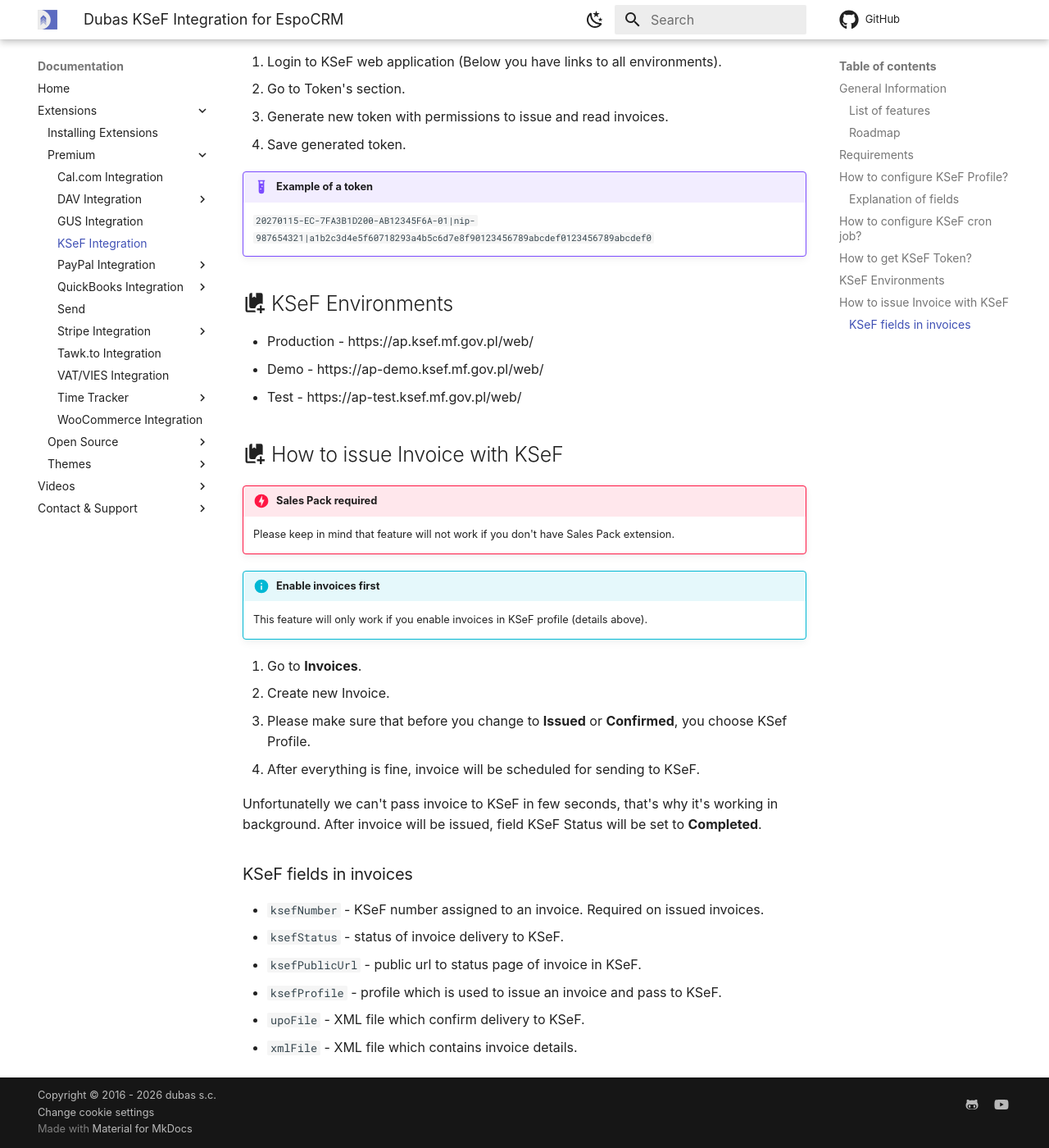
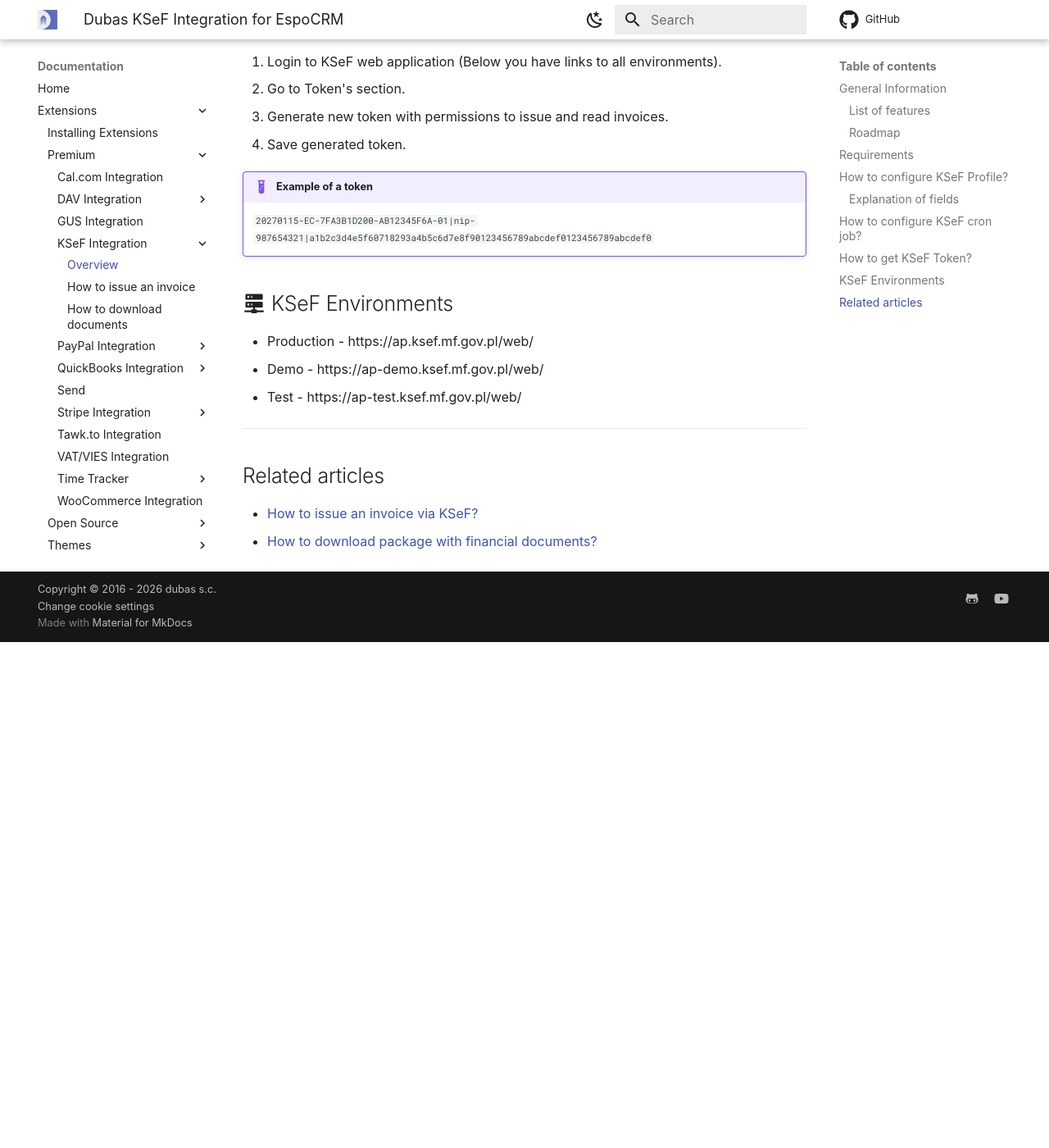
Before and after one commit to dubas-pro/documentation, an MkDocs documentation site: the page built from docs/extensions/ksef/index.md, in a window 1280 px wide and 1400 px high, scrolled down 3152 px. Shown: the whole window at 82% size. Built offline with MkDocs 1.6.1 and Material for MkDocs 9.7.7, drawn with Linux system fonts in a browser that asks for light colours; some web fonts are replaced; comment, search, counter and statistics services are not loaded; after the commit the page ends 3935 px from its top, so only the background shows below that.

```diff
--- a/docs/extensions/ksef/index.md
+++ b/docs/extensions/ksef/index.md
@@ -24,7 +24,7 @@ Dubas Ksef Integration is an extension developed by our company that enables sea
 - The Expenses module can be used for all invoices, not just those from KSeF. You can manually enter expenses from other sources as needed.
 - The integration enables you to send invoices issued in Sales Pack directly to KSeF.
 
-### Roadmap
+### :material-map-marker-distance: Roadmap
 
 - Authorization via certificates (required before 2027).
 - Support for offline modes (requires certificates).
@@ -86,32 +86,15 @@ By default it'll download automatically expenses from KSeF every 5 minutes for a
 !!! example "Example of a token"
     `20270115-EC-7FA3B1D200-AB12345F6A-01|nip-987654321|a1b2c3d4e5f60718293a4b5c6d7e8f90123456789abcdef0123456789abcdef0`
 
-## :material-book-plus-multiple: KSeF Environments
+## :material-server-network: KSeF Environments
 
 - Production - https://ap.ksef.mf.gov.pl/web/
 - Demo - https://ap-demo.ksef.mf.gov.pl/web/
 - Test - https://ap-test.ksef.mf.gov.pl/web/
 
-## :material-book-plus-multiple: How to issue Invoice with KSeF
+---
 
-!!! danger "Sales Pack required"
-    Please keep in mind that feature will not work if you don't have Sales Pack extension.
+## Related articles
 
-!!! info "Enable invoices first"
-    This feature will only work if you enable invoices in KSeF profile (details above).
-
-1. Go to **Invoices**.
-2. Create new Invoice.
-3. Please make sure that before you change to **Issued** or **Confirmed**, you choose KSef Profile.
-4. After everything is fine, invoice will be scheduled for sending to KSeF.
-
-Unfortunatelly we can't pass invoice to KSeF in few seconds, that's why it's working in background. After invoice will be issued, field KSeF Status will be set to **Completed**.
-
-### KSeF fields in invoices
-
-- `ksefNumber` - KSeF number assigned to an invoice. Required on issued invoices.
-- `ksefStatus` - status of invoice delivery to KSeF.
-- `ksefPublicUrl` - public url to status page of invoice in KSeF.
-- `ksefProfile` - profile which is used to issue an invoice and pass to KSeF.
-- `upoFile` - XML file which confirm delivery to KSeF.
-- `xmlFile` - XML file which contains invoice details.
+- [How to issue an invoice via KSeF?](./issue-invoice.md)
+- [How to download package with financial documents?](./download-documents.md)
--- a/mkdocs.yml
+++ b/mkdocs.yml
@@ -83,7 +83,10 @@ nav:
                 - Apache: extensions/dav/web-server/apache.md
                 - Nginx: extensions/dav/web-server/nginx.md
         - GUS Integration: extensions/gus/index.md
-        - KSeF Integration: extensions/ksef/index.md
+        - KSeF Integration:
+            - Overview: extensions/ksef/index.md
+            - How to issue an invoice: extensions/ksef/issue-invoice.md
+            - How to download documents: extensions/ksef/download-documents.md
         - PayPal Integration:
             - Overview: extensions/paypal/index.md
             - Transactions: extensions/paypal/transactions.md
```
Also changed, not shown: other parts of docs/extensions/ksef/index.md (+3 -3 lines), docs/extensions/ksef/download-documents.md (added, +15 -0 lines), docs/extensions/ksef/issue-invoice.md (added, +27 -0 lines), docs/images/ksef-download-documents.png (added), docs/images/ksef-issue-invoice.png (added).
